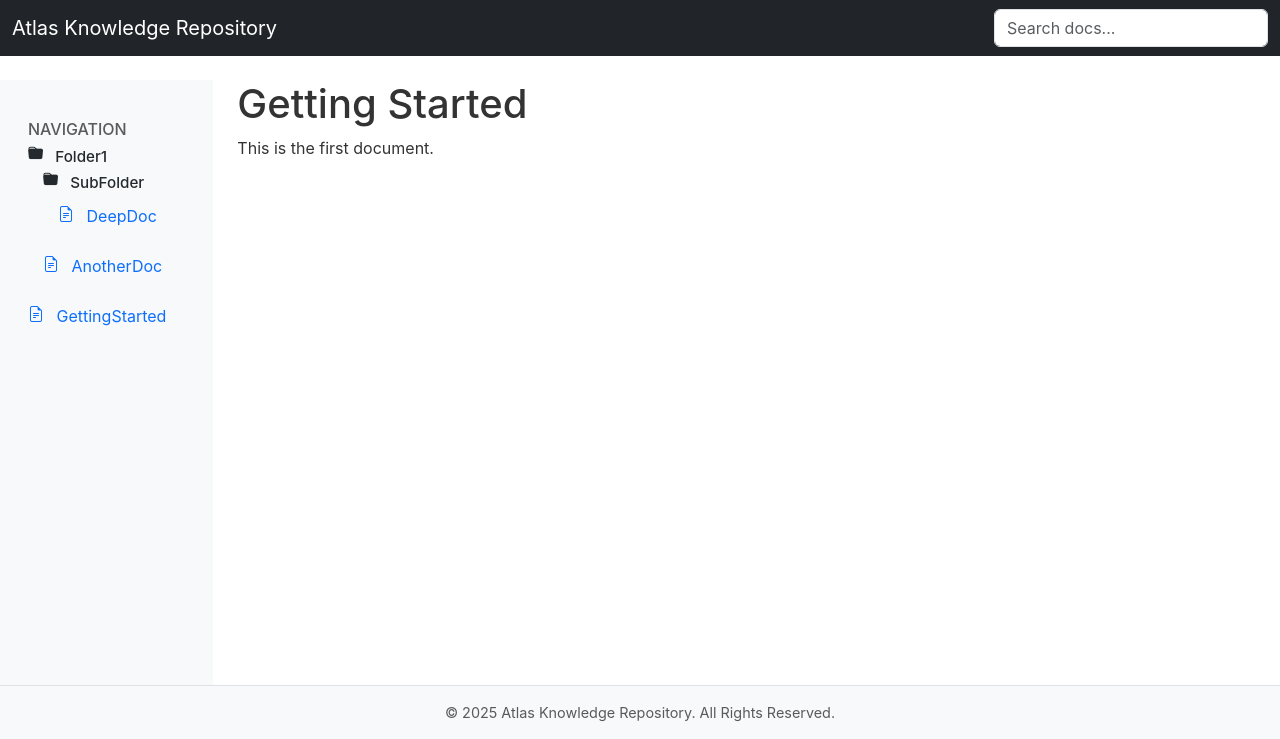
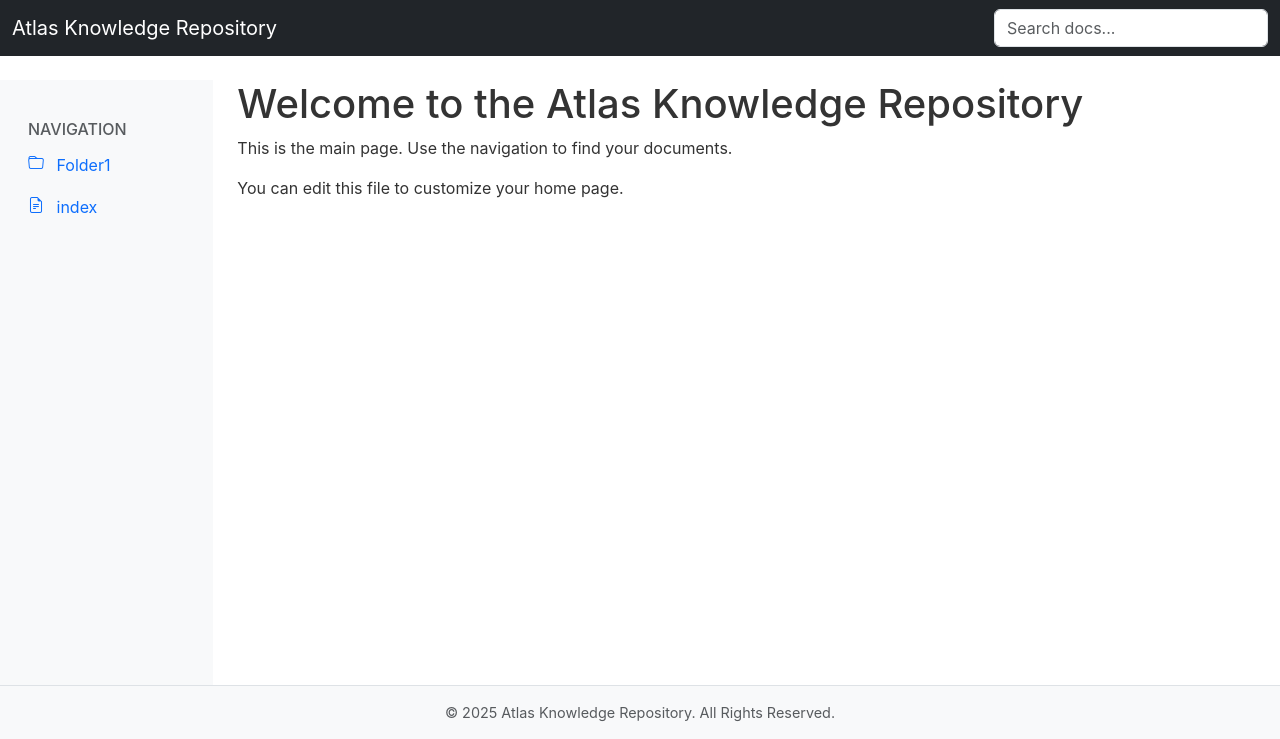
Before and after one commit to StephenBooysen/gemini-cli, a Node server app: page / in a window 1280 px wide. Shown: the top 739 px of the page. Run offline with Node 20, Linux system fonts and the light colour scheme; some libraries are stand-ins or nearby versions.

Commit message:
feat: Update default file, add collapsible nav, full-width content
- Changed default startup file to `index.md` and removed `GettingStarted.md`.
  - Updated `app.js` to reflect new default file preference.
  - Deleted `content/GettingStarted.md` and created `content/index.md`.
- Implemented collapsible folders in the left navigation panel:
  - Modified `views/layout.ejs` to use Bootstrap's collapse component for folder children.
  - Added JavaScript in `public/js/main.js` to toggle folder icons (bi-folder/bi-folder2-open) upon expand/collapse events.
- Adjusted CSS for `.markdown-body` to allow content to span the full width of the viewing pane, removing the previous max-width constraint.

```diff
--- a/app.js
+++ b/app.js
@@ -85,7 +85,7 @@ app.use((req, res, next) => {
 // Index page - will display navigation and a welcome message or root readme
 app.get('/', async (req, res) => { // Made route async
     let defaultContentHtml = null;
-    const defaultFilesToTry = ['GettingStarted.md', 'index.md', 'README.md'];
+    const defaultFilesToTry = ['index.md', 'README.md']; // Updated to prioritize index.md and remove GettingStarted.md
     let foundFile = null;
 
     for (const fileName of defaultFilesToTry) {
--- a/content/GettingStarted.md
+++ /dev/null
@@ -1,3 +0,0 @@
-# Getting Started
-
-This is the first document.
--- /dev/null
+++ b/content/index.md
@@ -0,0 +1,5 @@
+# Welcome to the Atlas Knowledge Repository
+
+This is the main page. Use the navigation to find your documents.
+
+You can edit this file to customize your home page.
--- a/public/css/style.css
+++ b/public/css/style.css
@@ -198,10 +198,11 @@ body {
 
 /* Markdown Body Specific Styles (Wiki.js like) - These should largely remain as they style the content itself */
 .markdown-body {
-    max-width: 800px; /* Max width for readability, common in docs */
-    margin: 0 auto; /* Center the content */
+    /* max-width: 800px; */ /* Removed for full width */
+    /* margin: 0 auto; */ /* Removed for full width */
     line-height: 1.7;
     color: #24292e; /* GitHub's primary text color */
+    width: 100%; /* Ensure it takes full width of its container (.content-pane) */
 }
 
 .markdown-body h1,
--- a/public/js/main.js
+++ b/public/js/main.js
@@ -80,5 +80,33 @@ document.addEventListener('DOMContentLoaded', () => {
         });
     }
 
+    // Collapsible navigation folder icons
+    const folderToggles = document.querySelectorAll('.navigation-pane .folder-toggle');
+    folderToggles.forEach(toggle => {
+        const targetId = toggle.getAttribute('href'); // or getAttribute('data-bs-target')
+        if (targetId) {
+            const collapseElement = document.querySelector(targetId);
+            if (collapseElement) {
+                // Event listener for when collapse is shown
+                collapseElement.addEventListener('show.bs.collapse', () => {
+                    const icon = toggle.querySelector('.nav-icon > .bi');
+                    if (icon) {
+                        icon.classList.remove('bi-folder');
+                        icon.classList.add('bi-folder2-open');
+                    }
+                });
+
+                // Event listener for when collapse is hidden
+                collapseElement.addEventListener('hide.bs.collapse', () => {
+                    const icon = toggle.querySelector('.nav-icon > .bi');
+                    if (icon) {
+                        icon.classList.remove('bi-folder2-open');
+                        icon.classList.add('bi-folder');
+                    }
+                });
+            }
+        }
+    });
+
     console.log('Main JavaScript loaded and search initialized.');
 });
--- a/views/layout.ejs
+++ b/views/layout.ejs
@@ -45,15 +45,18 @@
             <%# <hr> %>
             <% function renderNav(items, depth = 0) { %> <%# Added depth parameter %>
                 <ul class="nav flex-column mb-2 list-unstyled"> <%# Bootstrap nav classes %>
-                <% items.forEach(item => { %>
-                    <% const itemStyle = `padding-left: ${depth * 15 + 16}px;`; // Base padding + depth * indent_size (16px is from .px-3 approx) %>
+                <% items.forEach((item, index) => { %>
+                    <% const itemStyle = `padding-left: ${depth * 20 + 16}px;`; // Base padding + depth * indent_size. Increased indent to 20px. %>
+                    <% const collapseId = `collapse-${item.name.replace(/[^a-zA-Z0-9]/g, '')}-${depth}-${index}`; %>
                     <li class="nav-item"> <%# Bootstrap nav item class %>
                         <% if (item.type === 'folder') { %>
-                            <strong class="d-block" style="<%= itemStyle %>">
-                                <span class="nav-icon"><i class="bi bi-folder-fill"></i></span> <%= item.name %>
-                            </strong>
+                            <a class="nav-link folder-toggle" href="#<%= collapseId %>" data-bs-toggle="collapse" role="button" aria-expanded="false" aria-controls="<%= collapseId %>" style="<%= itemStyle %>">
+                                <span class="nav-icon"><i class="bi bi-folder"></i></span> <%= item.name %>
+                            </a>
                             <% if (item.children && item.children.length > 0) { %>
-                                <%- renderNav(item.children, depth + 1) %> <%# Pass incremented depth %>
+                                <div class="collapse" id="<%= collapseId %>">
+                                    <%- renderNav(item.children, depth + 1) %> <%# Pass incremented depth %>
+                                </div>
                             <% } %>
                         <% } else if (item.type === 'file') { %>
                             <% const filePathForLink = item.relativePath.replace(/\\/g, '/'); %>
```
